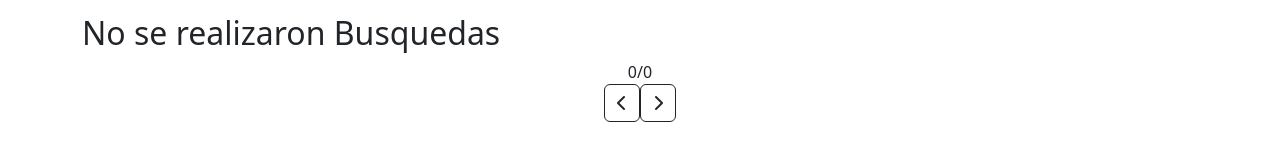
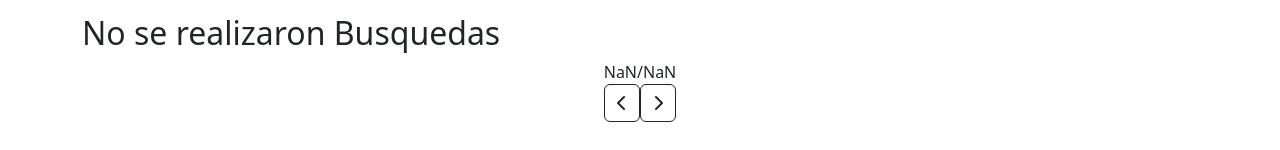
Before and after one commit to C215714N/reactjs-s10, a React (Vite) app: page / in a window 1280 px wide. Shown: the part 377-527 px from the top of the page. Built offline with nearby package versions, Linux system fonts and the light colour scheme.

Commit message:
Busqueda y Navegacion de Paginas

```diff
--- a/src/App.jsx
+++ b/src/App.jsx
@@ -8,13 +8,25 @@ import Results from './components/results'
 import Pagination from './components/pagination'
 
 function App() {
-  const [count, setCount] = useState(0)
+  const [results, setResults] = useState({
+    pagination: {
+      total_count: 0,
+      count: 0,
+      offset: 0
+    }
+  })
+
+  async function getData(url){
+    let data = await fetch(url);
+    data = await data.json();
+    setResults(data);
+  }
 
   return(
     <>
-      <Search/>
+      <Search getData={getData}/>
       <Results/>
-      <Pagination/>
+      <Pagination pagination={results.pagination}/>
     </>
   )
 }
--- a/src/components/pagination.jsx
+++ b/src/components/pagination.jsx
@@ -1,9 +1,13 @@
 function Pagination (props){
-    const { total } = props;
+    const { total_count, count, offset } = props.pagination;
 
     return(
         <footer className="text-center">
-            <p className="m-0">{total ? total : "0/0"}</p>
+            <p className="m-0">{
+                (offset / count + 1) + "/" +
+                Math.ceil(total_count / count)
+            }
+            </p>
             <button className="btn btn-outline-dark"><span className="fa-solid fa-chevron-left"></span></button>
             <button className="btn btn-outline-dark"><span className="fa-solid fa-chevron-right"></span></button>
         </footer>
--- a/src/components/search.jsx
+++ b/src/components/search.jsx
@@ -1,10 +1,25 @@
 function Search(props){
-    const {} = props;
+    const {getData } = props;
+
+    function getWord(word){
+        const
+            API_KEY = "LanYkWCgNLIRDm6XZOZWnYH9yZHOProA",
+            LIMIT = 10,
+            OFFSET = 0,
+            R = "r",
+            LANG = "es",
+            url = `https://api.giphy.com/v1/gifs/search?api_key=${API_KEY}&q=${word}&limit=${LIMIT}&offset=${OFFSET}&rating=${R}&lang=${LANG}`
+        getData(url);
+    }
 
     return(
         <header className="row p-3">
             <div className="form-floating col p-0">
-                <input id="search" className="form-control" type="search" placeholder="Realice una Busqueda"/>
+                <input
+                    id="search"
+                    className="form-control" type="search"
+                    placeholder="Realice una Busqueda"
+                    onInput={(e) => getWord(e.target.value)}/>
                 <label className="px-4" htmlFor="search">Realice una Busqueda</label>
             </div>
             <button className="col-md-4 btn btn-outline-dark | d-flex align-items-center justify-content-center "> <span className="fs-3 fa-solid fa-magnifying-glass"></span>Buscar</button>
```
